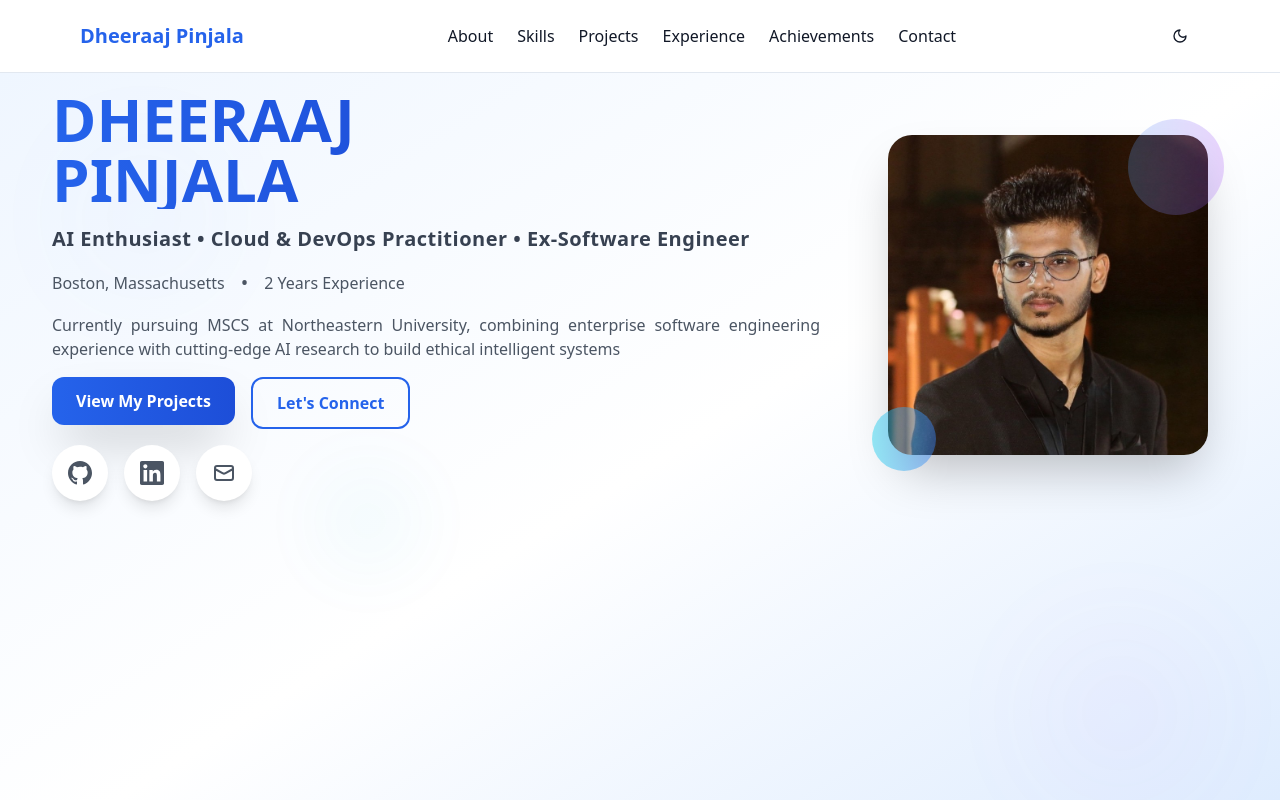
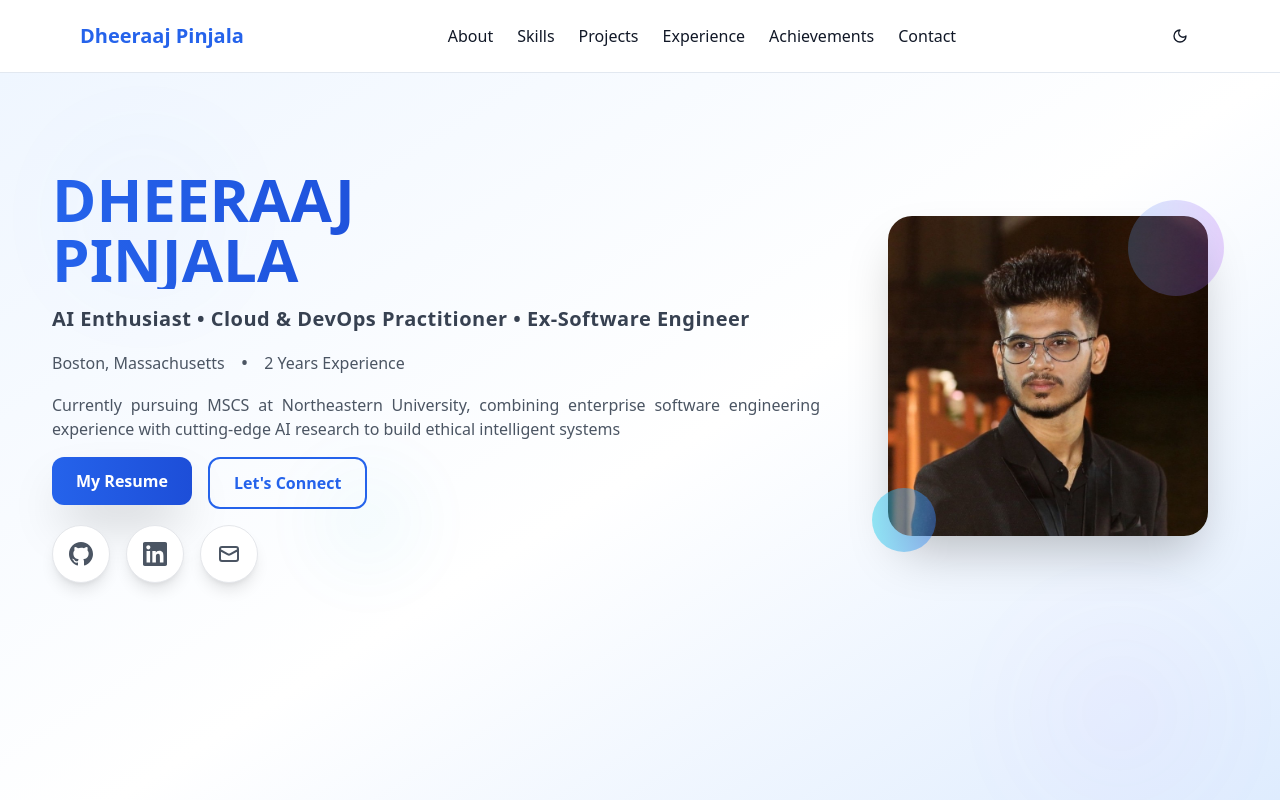
Before and after one commit to Dheeraaj-8/Dheeraaj-Pinjala-Portfolio, a Next.js app: page /about in a window 1280 px wide. Shown: the top 800 px of the page. Built offline with nearby package versions, Linux system fonts and the light colour scheme.

Commit message:
added my resume button and changed about page back to normal

```diff
--- a/app/about/page.tsx
+++ b/app/about/page.tsx
@@ -38,7 +38,7 @@ export default function About() {
       </nav>
 
       {/* Hero Section - Full Viewport */}
-      <section className="h-screen flex items-start justify-center px-4 relative pt-4">
+      <section className="h-screen flex justify-center px-4 relative pt-24">
         {/* Background Gradient */}
         <div className="absolute inset-0 bg-gradient-to-br from-blue-50 via-white to-blue-100 dark:from-gray-900 dark:via-gray-800 dark:to-blue-900"></div>
 
@@ -77,12 +77,12 @@ export default function About() {
 
               {/* Call to Action Buttons */}
               <div className="flex flex-col sm:flex-row gap-4 justify-center lg:justify-start mt-4">
-                <Link href="/projects">
+                <a href="/resume.pdf" target="_blank" rel="noopener noreferrer">
                   <button className="group relative px-6 py-3 bg-gradient-to-r from-blue-600 to-blue-700 text-white font-bold text-base rounded-xl shadow-2xl hover:shadow-blue-500/25 transform hover:-translate-y-1 transition-all duration-300">
-                    <span className="relative z-10">View My Projects</span>
+                    <span className="relative z-10">My Resume</span>
                     <div className="absolute inset-0 bg-gradient-to-r from-blue-700 to-purple-600 rounded-xl opacity-0 group-hover:opacity-100 transition-opacity duration-300"></div>
                   </button>
-                </Link>
+                </a>
                 <Link href="/contact">
                   <button className="group px-6 py-3 border-2 border-blue-600 text-blue-600 font-bold text-base rounded-xl hover:bg-blue-600 hover:text-white transform hover:-translate-y-1 transition-all duration-300">
                     Let's Connect
@@ -92,18 +92,18 @@ export default function About() {
 
               {/* Social Links - Enhanced */}
               <div className="flex space-x-4 justify-center lg:justify-start mt-4">
-                <a href="https://github.com/Dheeraaj-8" target="_blank" rel="noopener noreferrer" className="group p-4 bg-white dark:bg-gray-800 rounded-full shadow-lg hover:shadow-xl transform hover:-translate-y-1 transition-all duration-300">
-                  <svg className="w-6 h-6 text-gray-600 group-hover:text-blue-600 transition-colors" fill="currentColor" viewBox="0 0 24 24">
+                <a href="https://github.com/Dheeraaj-8" target="_blank" rel="noopener noreferrer" className="group p-4 bg-white dark:bg-gray-800 border border-gray-200 dark:border-gray-600 rounded-full shadow-lg hover:shadow-xl hover:shadow-blue-500/20 dark:hover:shadow-blue-400/20 transform hover:-translate-y-1 transition-all duration-300">
+                  <svg className="w-6 h-6 text-gray-600 dark:text-gray-300 group-hover:text-blue-600 dark:group-hover:text-blue-400 transition-colors" fill="currentColor" viewBox="0 0 24 24">
                     <path d="M12 0C5.374 0 0 5.373 0 12 0 17.302 3.438 21.8 8.207 23.387c.599.111.793-.261.793-.577v-2.234c-3.338.726-4.033-1.416-4.033-1.416-.546-1.387-1.333-1.756-1.333-1.756-1.089-.745.083-.729.083-.729 1.205.084 1.839 1.237 1.839 1.237 1.07 1.834 2.807 1.304 3.492.997.107-.775.418-1.305.762-1.604-2.665-.305-5.467-1.334-5.467-5.931 0-1.311.469-2.381 1.236-3.221-.124-.303-.535-1.524.117-3.176 0 0 1.008-.322 3.301 1.23A11.509 11.509 0 0112 5.803c1.02.005 2.047.138 3.006.404 2.291-1.552 3.297-1.23 3.297-1.23.653 1.653.242 2.874.118 3.176.77.84 1.235 1.911 1.235 3.221 0 4.609-2.807 5.624-5.479 5.921.43.372.823 1.102.823 2.222v3.293c0 .319.192.694.801.576C20.566 21.797 24 17.3 24 12c0-6.627-5.373-12-12-12z"/>
                   </svg>
                 </a>
-                <a href="https://linkedin.com/in/dheeraaj-pinjala" target="_blank" rel="noopener noreferrer" className="group p-4 bg-white dark:bg-gray-800 rounded-full shadow-lg hover:shadow-xl transform hover:-translate-y-1 transition-all duration-300">
-                  <svg className="w-6 h-6 text-gray-600 group-hover:text-blue-600 transition-colors" fill="currentColor" viewBox="0 0 24 24">
+                <a href="https://linkedin.com/in/dheeraaj-pinjala" target="_blank" rel="noopener noreferrer" className="group p-4 bg-white dark:bg-gray-800 border border-gray-200 dark:border-gray-600 rounded-full shadow-lg hover:shadow-xl hover:shadow-blue-500/20 dark:hover:shadow-blue-400/20 transform hover:-translate-y-1 transition-all duration-300">
+                  <svg className="w-6 h-6 text-gray-600 dark:text-gray-300 group-hover:text-blue-600 dark:group-hover:text-blue-400 transition-colors" fill="currentColor" viewBox="0 0 24 24">
                     <path d="M20.447 20.452h-3.554v-5.569c0-1.328-.027-3.037-1.852-3.037-1.853 0-2.136 1.445-2.136 2.939v5.667H9.351V9h3.414v1.561h.046c.477-.9 1.637-1.85 3.37-1.85 3.601 0 4.267 2.37 4.267 5.455v6.286zM5.337 7.433c-1.144 0-2.063-.926-2.063-2.065 0-1.138.92-2.063 2.063-2.063 1.14 0 2.064.925 2.064 2.063 0 1.139-.925 2.065-2.064 2.065zm1.782 13.019H3.555V9h3.564v11.452zM22.225 0H1.771C.792 0 0 .774 0 1.729v20.542C0 23.227.792 24 1.771 24h20.451C23.2 24 24 23.227 24 22.271V1.729C24 .774 23.2 0 22.222 0h.003z"/>
                   </svg>
                 </a>
-                <a href="mailto:dheeraajpinjala@gmail.com" className="group p-4 bg-white dark:bg-gray-800 rounded-full shadow-lg hover:shadow-xl transform hover:-translate-y-1 transition-all duration-300">
-                  <svg className="w-6 h-6 text-gray-600 group-hover:text-blue-600 transition-colors" fill="none" stroke="currentColor" viewBox="0 0 24 24">
+                <a href="mailto:dheeraajpinjala@gmail.com" className="group p-4 bg-white dark:bg-gray-800 border border-gray-200 dark:border-gray-600 rounded-full shadow-lg hover:shadow-xl hover:shadow-blue-500/20 dark:hover:shadow-blue-400/20 transform hover:-translate-y-1 transition-all duration-300">
+                  <svg className="w-6 h-6 text-gray-600 dark:text-gray-300 group-hover:text-blue-600 dark:group-hover:text-blue-400 transition-colors" fill="none" stroke="currentColor" viewBox="0 0 24 24">
                     <path strokeLinecap="round" strokeLinejoin="round" strokeWidth={2} d="M3 8l7.89 4.26a2 2 0 002.22 0L21 8M5 19h14a2 2 0 002-2V7a2 2 0 00-2-2H5a2 2 0 00-2 2v10a2 2 0 002 2z" />
                   </svg>
                 </a>
--- a/app/page.tsx
+++ b/app/page.tsx
@@ -77,12 +77,12 @@ export default function Portfolio() {
 
               {/* Call to Action Buttons */}
               <div className="flex flex-col sm:flex-row gap-4 justify-center lg:justify-start mt-4">
-                <Link href="/projects">
+                <a href="/resume.pdf" target="_blank" rel="noopener noreferrer">
                   <button className="group relative px-6 py-3 bg-gradient-to-r from-blue-600 to-blue-700 text-white font-bold text-base rounded-xl shadow-2xl hover:shadow-blue-500/25 transform hover:-translate-y-1 transition-all duration-300">
-                    <span className="relative z-10">View My Projects</span>
+                    <span className="relative z-10">My Resume</span>
                     <div className="absolute inset-0 bg-gradient-to-r from-blue-700 to-purple-600 rounded-xl opacity-0 group-hover:opacity-100 transition-opacity duration-300"></div>
                   </button>
-                </Link>
+                </a>
                 <Link href="/contact">
                   <button className="group px-6 py-3 border-2 border-blue-600 text-blue-600 font-bold text-base rounded-xl hover:bg-blue-600 hover:text-white transform hover:-translate-y-1 transition-all duration-300">
                     Let's Connect
```
Also changed, not shown: 1 other file (tests, documents, lock files or other folders).
